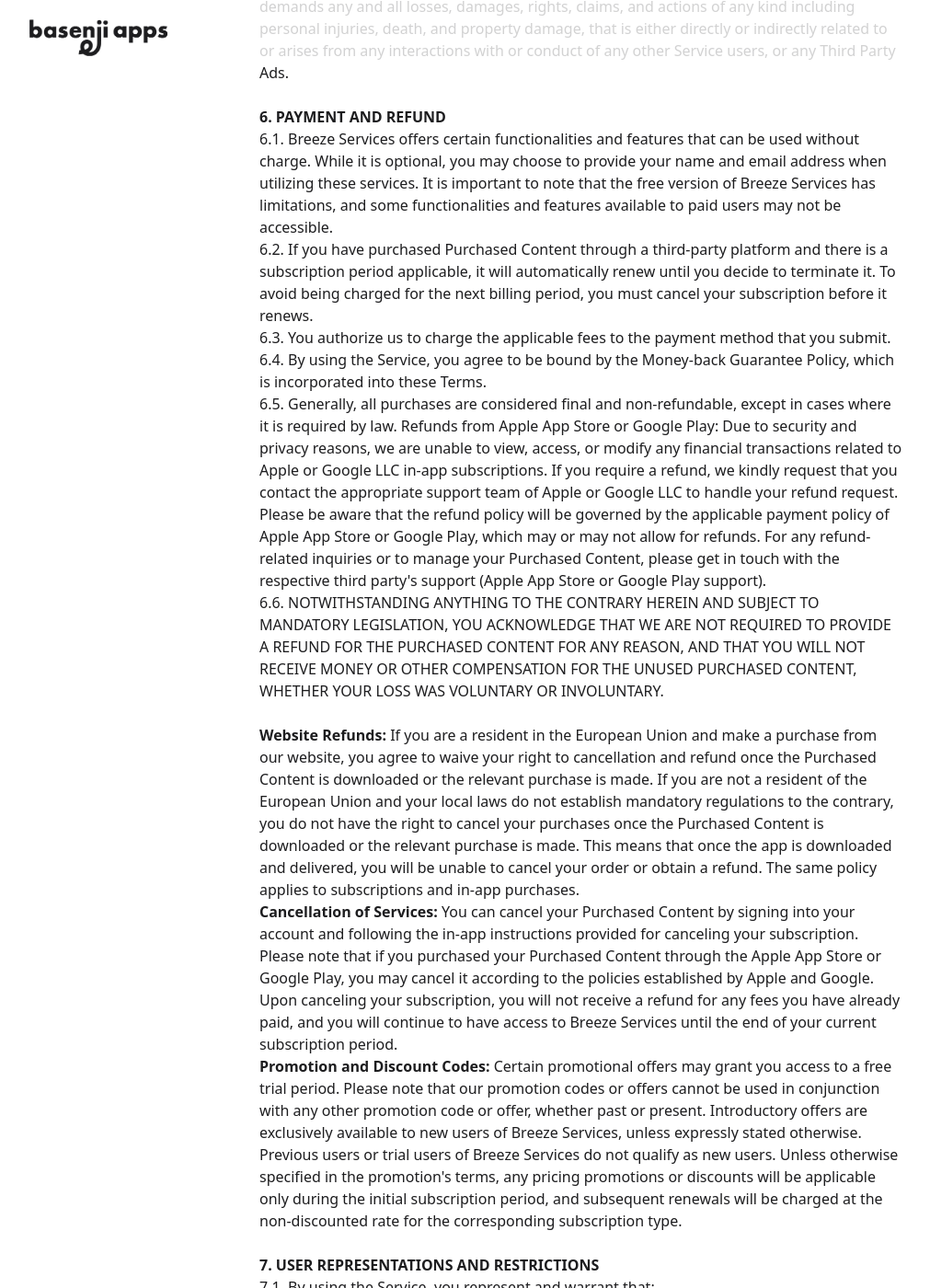
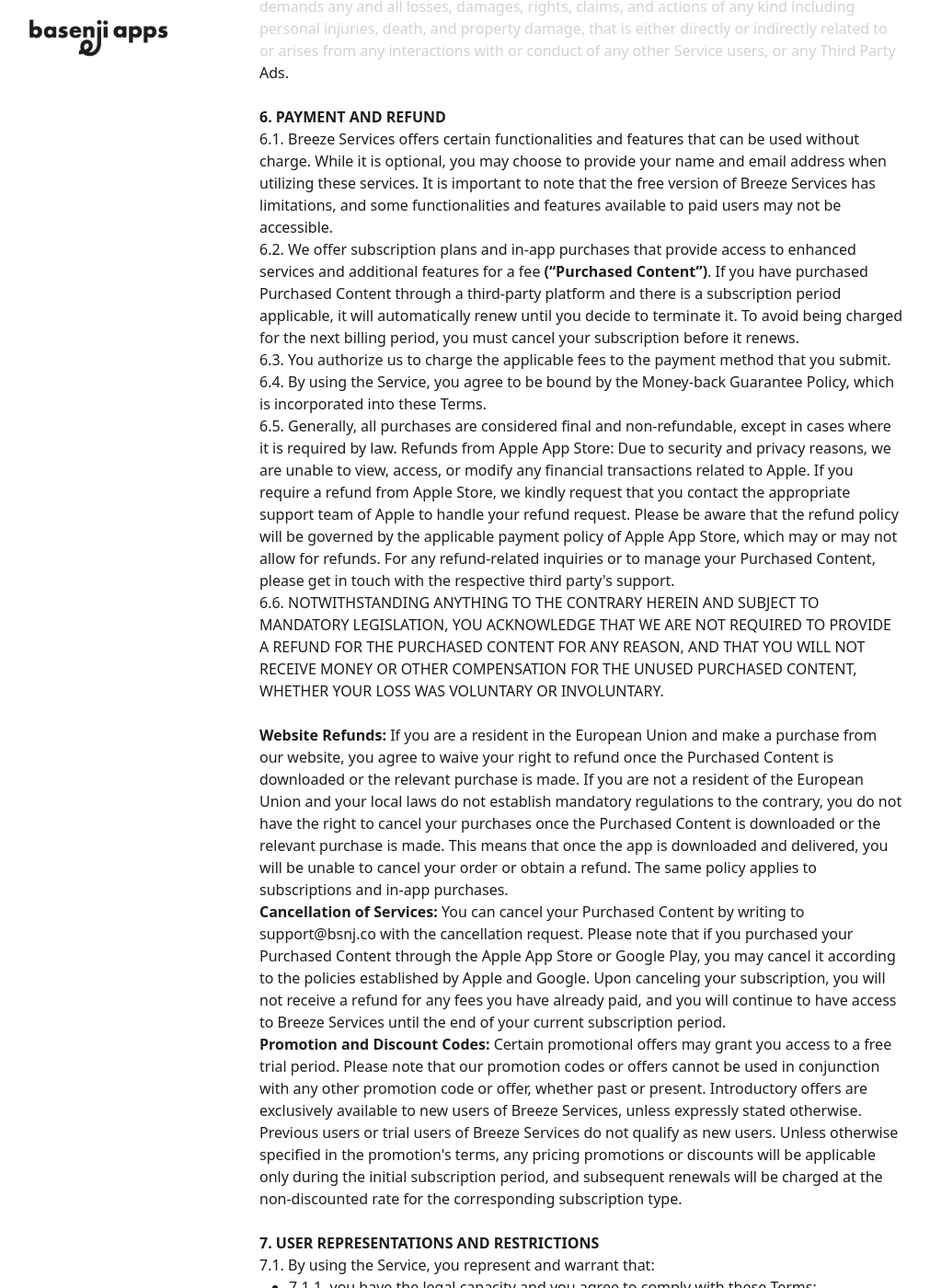
Before and after one commit to basenjiapps/basenjiapps.github.io, a Jekyll site: the page built from docs/web_terms_of_use.html, in a window 1280 px wide and 1400 px high, scrolled down 3199 px. Shown: the whole window at 92% size, without its empty margins (8-1019 px from the left). Built offline with Jekyll 4.4.1, drawn with Linux system fonts in a browser that asks for light colours.

Commit message:
Update web terms of use once again

```diff
--- a/docs/web_terms_of_use.html
+++ b/docs/web_terms_of_use.html
@@ -144,13 +144,13 @@
   or arises from any interactions with or conduct of any other Service users, or
   any Third Party Ads. <br> <br><strong data-redactor-tag="strong">6. PAYMENT
     AND REFUND</strong> <br> 6.1. Breeze Services offers certain functionalities and features that can be used without charge. While it is optional, you may choose to provide your name and email address when utilizing these services. It is important to note that the free version of Breeze Services has limitations, and some functionalities and features available to paid users may not be accessible.<br/>
-    6.2. If you have purchased Purchased Content through a third-party platform and there is a subscription period applicable, it will automatically renew until you decide to terminate it. To avoid being charged for the next billing period, you must cancel your subscription before it renews. <br> 6.3. You authorize
+    6.2. We offer subscription plans and in-app purchases that provide access to enhanced services and additional features for a fee <strong>(“Purchased Content”)</strong>. If you have purchased Purchased Content through a third-party platform and there is a subscription period applicable, it will automatically renew until you decide to terminate it. To avoid being charged for the next billing period, you must cancel your subscription before it renews.<br> 6.3. You authorize
   us to charge the applicable fees to the payment method that you submit. <br>
   6.4. By using the Service, you agree to be bound by the Money-back Guarantee
-  Policy, which is incorporated into these Terms. <br> 6.5. Generally, all purchases are considered final and non-refundable, except in cases where it is required by law. Refunds from Apple App Store or Google Play: Due to security and privacy reasons, we are unable to view, access, or modify any financial transactions related to Apple or Google LLC in-app subscriptions. If you require a refund, we kindly request that you contact the appropriate support team of Apple or Google LLC to handle your refund request. Please be aware that the refund policy will be governed by the applicable payment policy of Apple App Store or Google Play, which may or may not allow for refunds. For any refund-related inquiries or to manage your Purchased Content, please get in touch with the respective third party's support (Apple App Store or Google Play support).
+  Policy, which is incorporated into these Terms. <br> 6.5. Generally, all purchases are considered final and non-refundable, except in cases where it is required by law. Refunds from Apple App Store: Due to security and privacy reasons, we are unable to view, access, or modify any financial transactions related to Apple. If you require a refund from Apple Store, we kindly request that you contact the appropriate support team of Apple to handle your refund request. Please be aware that the refund policy will be governed by the applicable payment policy of Apple App Store, which may or may not allow for refunds. For any refund-related inquiries or to manage your Purchased Content, please get in touch with the respective third party's support.
   <br/>6.6. NOTWITHSTANDING ANYTHING TO THE CONTRARY HEREIN AND SUBJECT TO MANDATORY LEGISLATION, YOU ACKNOWLEDGE THAT WE ARE NOT REQUIRED TO PROVIDE A REFUND FOR THE PURCHASED CONTENT FOR ANY REASON, AND THAT YOU WILL NOT RECEIVE MONEY OR OTHER COMPENSATION FOR THE UNUSED PURCHASED CONTENT, WHETHER YOUR LOSS WAS VOLUNTARY OR INVOLUNTARY.
-<br/><br/><strong>Website Refunds:</strong> If you are a resident in the European Union and make a purchase from our website, you agree to waive your right to cancellation and refund once the Purchased Content is downloaded or the relevant purchase is made. If you are not a resident of the European Union and your local laws do not establish mandatory regulations to the contrary, you do not have the right to cancel your purchases once the Purchased Content is downloaded or the relevant purchase is made. This means that once the app is downloaded and delivered, you will be unable to cancel your order or obtain a refund. The same policy applies to subscriptions and in-app purchases.
-<br/><strong>Cancellation of Services:</strong> You can cancel your Purchased Content by signing into your account and following the in-app instructions provided for canceling your subscription. Please note that if you purchased your Purchased Content through the Apple App Store or Google Play, you may cancel it according to the policies established by Apple and Google. Upon canceling your subscription, you will not receive a refund for any fees you have already paid, and you will continue to have access to Breeze Services until the end of your current subscription period.
+<br/><br/><strong>Website Refunds:</strong> If you are a resident in the European Union and make a purchase from our website, you agree to waive your right to refund once the Purchased Content is downloaded or the relevant purchase is made. If you are not a resident of the European Union and your local laws do not establish mandatory regulations to the contrary, you do not have the right to cancel your purchases once the Purchased Content is downloaded or the relevant purchase is made. This means that once the app is downloaded and delivered, you will be unable to cancel your order or obtain a refund. The same policy applies to subscriptions and in-app purchases.
+<br/><strong>Cancellation of Services:</strong> You can cancel your Purchased Content by writing to support@bsnj.co with the cancellation request. Please note that if you purchased your Purchased Content through the Apple App Store or Google Play, you may cancel it according to the policies established by Apple and Google. Upon canceling your subscription, you will not receive a refund for any fees you have already paid, and you will continue to have access to Breeze Services until the end of your current subscription period.
 <br/><strong>Promotion and Discount Codes:</strong> Certain promotional offers may grant you access to a free trial period. Please note that our promotion codes or offers cannot be used in conjunction with any other promotion code or offer, whether past or present. Introductory offers are exclusively available to new users of Breeze Services, unless expressly stated otherwise. Previous users or trial users of Breeze Services do not qualify as new users. Unless otherwise specified in the promotion's terms, any pricing promotions or discounts will be applicable only during the initial subscription period, and subsequent renewals will be charged at the non-discounted rate for the corresponding subscription type.
   <br> <br><strong data-redactor-tag="strong">7. USER REPRESENTATIONS
     AND RESTRICTIONS</strong> <br> 7.1. By using the Service, you represent and
```
